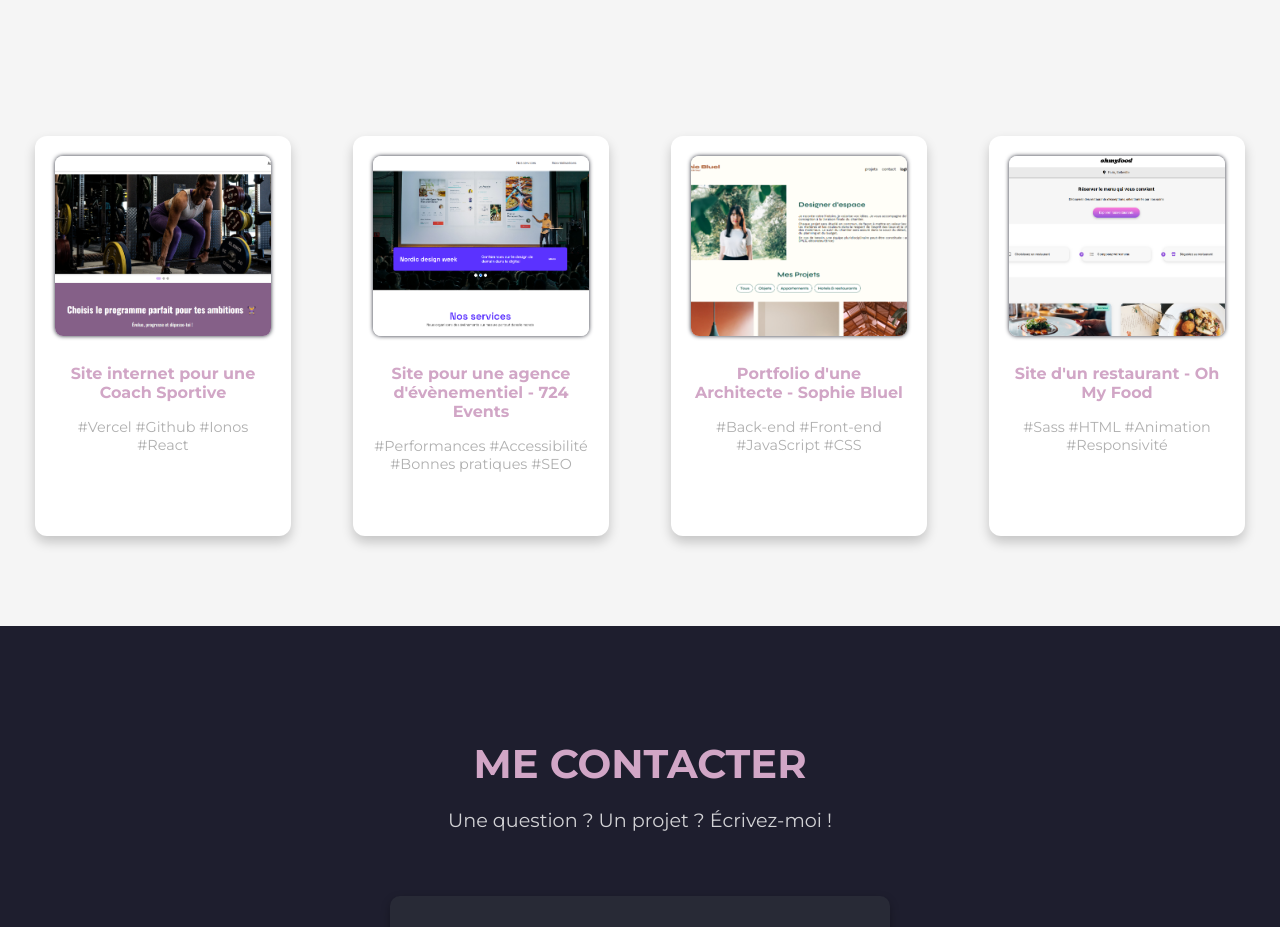
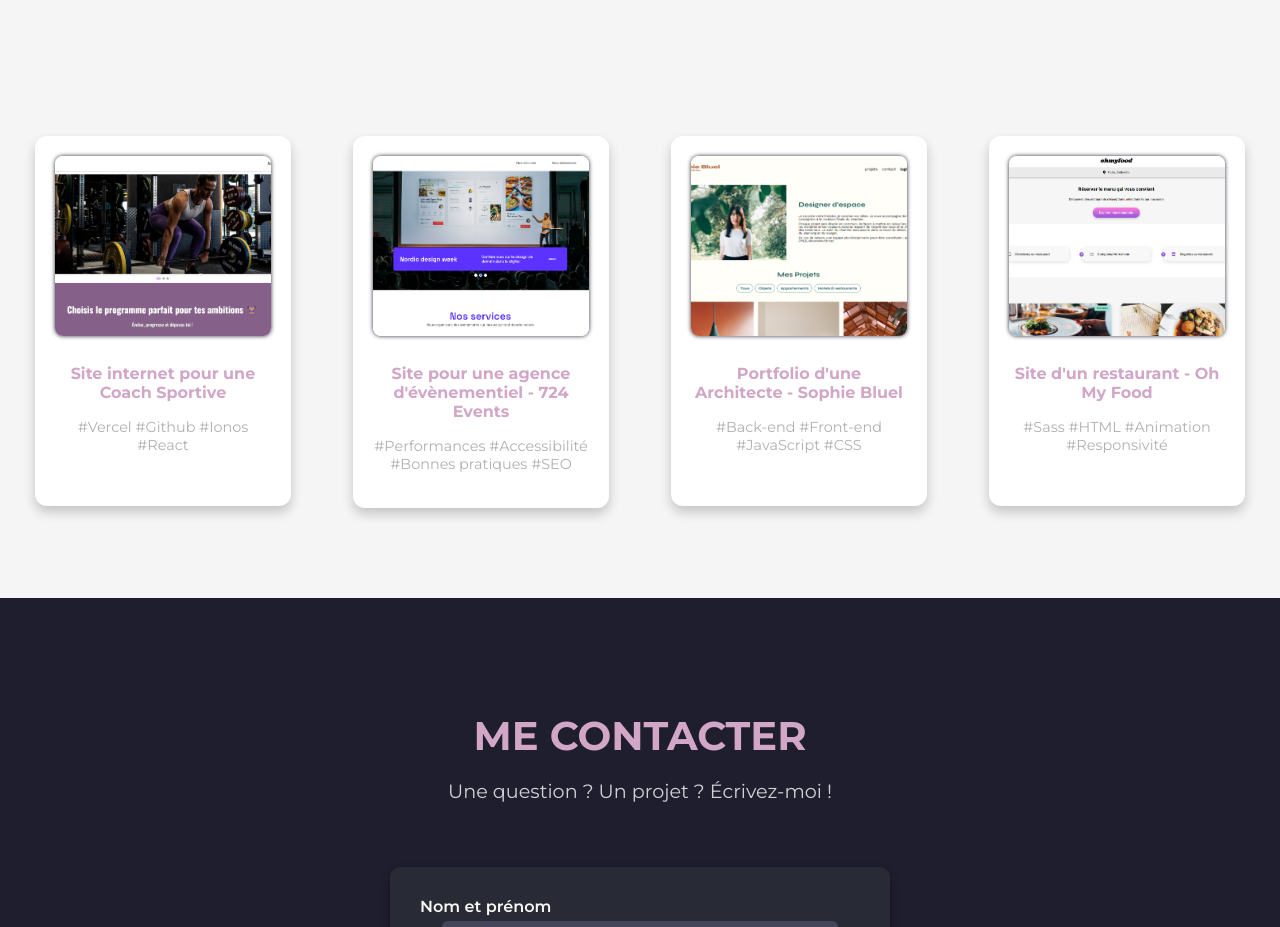
Before and after one commit to Tatitatouu/Projet12--Portfolio, a React (Create React App) app: page / in a window 1280 px wide. Shown: the part 2860-3787 px from the top of the page. Built offline with nearby package versions, Linux system fonts and the light colour scheme; the HTML template or start-up script is replaced by a standard one.

Commit message:
Update portfolio.css

```diff
--- a/src/components/portfolio/portfolio.css
+++ b/src/components/portfolio/portfolio.css
@@ -37,7 +37,7 @@
   background-color: white;
   border-radius: 12px;
   padding: 20px;
-  min-height: 400px;
+  min-height: 370px;
   max-width: 400px;
   transition: transform 0.3s ease-in-out, box-shadow 0.3s ease-in-out;
   box-shadow: 0 6px 12px rgba(0, 0, 0, 0.2);
```
